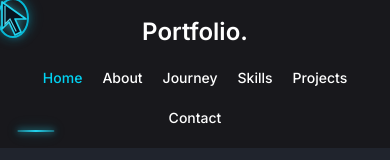
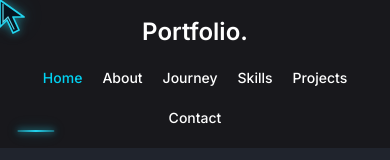
Before and after one commit to matthew17n/Portfolio, a React (Vite) app: page /#home in a window 390 px wide. Shown: the top 160 px of the page. Built offline with nearby package versions, Linux system fonts and the light colour scheme.

Commit message:
Delete custom cursor CSS styles
Removed custom cursor styles and related media queries.

```diff
--- a/src/index.css
+++ b/src/index.css
@@ -159,60 +159,6 @@ body {
     background: linear-gradient(90deg, #0891b2, #22d3ee, #67e8f9);
     box-shadow: 0 0 10px rgba(6, 182, 212, 0.5);
 }
-
-.custom-cursor {
-    position: fixed;
-    top: -100px;
-    left: -100px;
-    z-index: 10000;
-    width: 24px;
-    height: 24px;
-    border: 2px solid #06b6d4;
-    border-radius: 50%;
-    pointer-events: none;
-    transform: translate(-50%, -50%);
-    box-shadow: 0 0 12px rgba(6, 182, 212, 0.4);
-    transition:
-        width 200ms ease,
-        height 200ms ease,
-        background-color 200ms ease;
-}
-
-.custom-cursor::after {
-    position: absolute;
-    top: 50%;
-    left: 50%;
-    width: 5px;
-    height: 5px;
-    border-radius: 50%;
-    background: #06b6d4;
-    content: "";
-    transform: translate(-50%, -50%);
-}
-
-.custom-cursor.cursor-click {
-    width: 16px;
-    height: 16px;
-    background: rgba(6, 182, 212, 0.25);
-}
-
-@media (pointer: coarse) {
-    .custom-cursor {
-        display: none;
-    }
-}
-
-@media (prefers-reduced-motion: reduce) {
-    html {
-        scroll-behavior: auto;
-    }
-
-    .slow-scroll {
-        animation: none;
-    }
-}
-
-
 .photo-frame {
     display: inline-flex;
     align-items: center;
```
